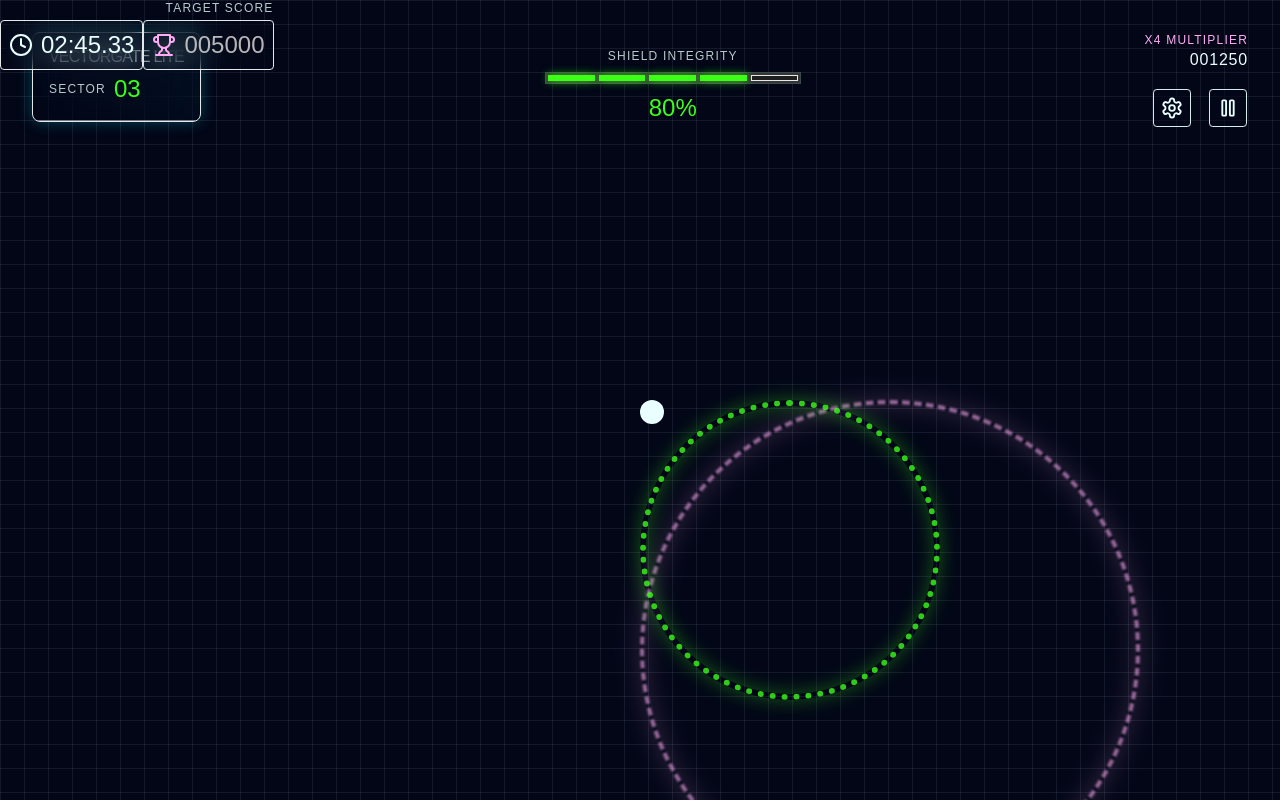
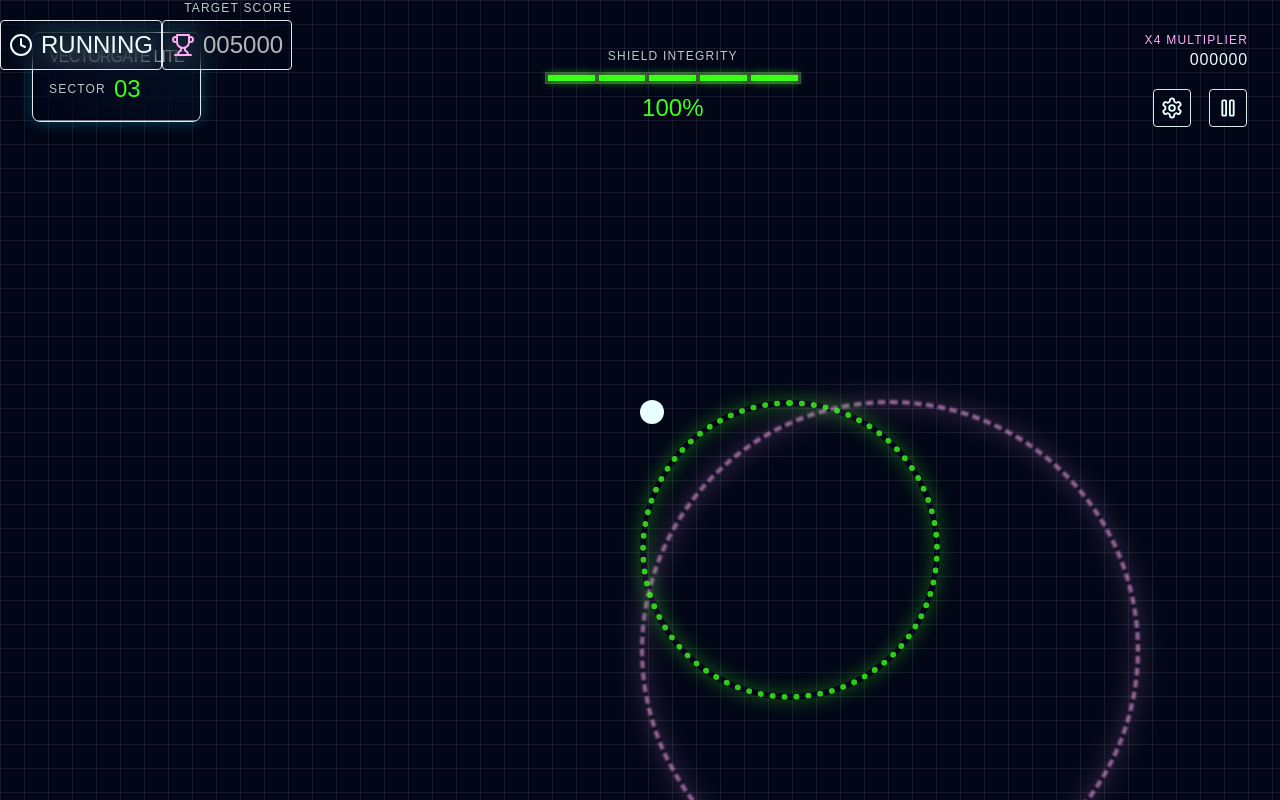
Before and after one commit to hikmetgulsesli/vectorgate-lite-c80952e9, a React (Vite) app: page / in a window 1280 px wide. Built offline with nearby package versions, Linux system fonts and the light colour scheme.

Commit message:
feat: US-002 - VectorGate Lite - Gameplay - VectorGate Lite screen

```diff
--- a/src/App.tsx
+++ b/src/App.tsx
@@ -15,6 +15,9 @@ import {
   savePreferences,
   setHighScore,
 } from "./features/vectorgate-lite/vectorgate-lite.repo";
+import { actStartGame } from "./features/surf-gameplay/act_start_game";
+import { actPauseGame } from "./features/surf-gameplay/act_pause_game";
+import { actRestartGame } from "./features/surf-gameplay/act_restart_game";
 
 function useGlobalApp() {
   const runtime = getOrCreateRuntime();
@@ -43,16 +46,12 @@ export default function App() {
 
   const gameplayActions = {
     "settings-1": () => setScreen("settings"),
-    "pause-esc-2": () => {
-      getOrCreateRuntime().setPaused(!getOrCreateRuntime().state.paused);
-    },
+    "pause-esc-2": () => actPauseGame(),
   };
 
   const settingsActions = {
     "settings-1": () => setScreen("settings"),
-    "pause-2": () => {
-      getOrCreateRuntime().setPaused(!getOrCreateRuntime().state.paused);
-    },
+    "pause-2": () => actPauseGame(),
     "save-preferences-3": () => {
       savePreferences(loadPreferences());
       setScreen("gameplay");
@@ -99,6 +98,8 @@ declare global {
         resume: () => void;
         reset: () => void;
         setScreen: (s: "gameplay" | "settings" | "menu") => void;
+        startGame: () => void;
+        restartGame: () => void;
       };
     };
   }
@@ -118,5 +119,7 @@ window.app = {
       resetRuntime().start();
     },
     setScreen,
+    startGame: actStartGame,
+    restartGame: actRestartGame,
   },
 };
--- /dev/null
+++ b/src/features/surf-gameplay/act_pause_game.ts
@@ -0,0 +1,6 @@
+import { getOrCreateRuntime } from "../vectorgate-lite/vectorgate-lite.store";
+
+export function actPauseGame(): void {
+  const runtime = getOrCreateRuntime();
+  runtime.setPaused(!runtime.state.paused);
+}
--- /dev/null
+++ b/src/features/surf-gameplay/act_restart_game.ts
@@ -0,0 +1,7 @@
+import { getOrCreateRuntime } from "../vectorgate-lite/vectorgate-lite.store";
+
+export function actRestartGame(): void {
+  const runtime = getOrCreateRuntime();
+  runtime.reset();
+  runtime.start();
+}
--- /dev/null
+++ b/src/features/surf-gameplay/act_start_game.ts
@@ -0,0 +1,8 @@
+import { getOrCreateRuntime, setScreen } from "../vectorgate-lite/vectorgate-lite.store";
+
+export function actStartGame(): void {
+  const runtime = getOrCreateRuntime();
+  runtime.reset();
+  runtime.start();
+  setScreen("gameplay");
+}
--- a/src/screens/GameplayVectorgateLite.tsx
+++ b/src/screens/GameplayVectorgateLite.tsx
@@ -19,7 +19,13 @@ export interface GameplayVectorgateLiteProps {
 }
 
 export function GameplayVectorgateLite({ actions, runtime }: GameplayVectorgateLiteProps) {
-  void runtime;
+  const score = runtime?.score ?? 0;
+  const lives = runtime?.lives ?? 3;
+  const energy = runtime?.energy ?? 100;
+  const paused = runtime?.paused ?? false;
+  const shieldPct = Math.max(0, Math.min(100, Math.round((energy / 100) * 100)));
+  const filledSegments = Math.ceil((shieldPct / 100) * 5);
+  const scoreStr = String(score).padStart(6, "0");
   return (
     <>
       {/* Playfield Canvas (Background) */}
@@ -51,21 +57,25 @@ export function GameplayVectorgateLite({ actions, runtime }: GameplayVectorgateL
       <span className="font-label-sm text-label-sm uppercase tracking-widest text-on-surface-variant">Shield Integrity</span>
       <div className="flex gap-1 w-64 h-3 bg-surface-container-highest border border-outline-variant p-[2px]">
       {/* Segmented Health */}
-      <div className="h-full w-1/5 bg-tertiary-container shadow-[0_0_10px_rgba(59,255,23,0.8)]"></div>
-      <div className="h-full w-1/5 bg-tertiary-container shadow-[0_0_10px_rgba(59,255,23,0.8)]"></div>
-      <div className="h-full w-1/5 bg-tertiary-container shadow-[0_0_10px_rgba(59,255,23,0.8)]"></div>
-      <div className="h-full w-1/5 bg-tertiary-container shadow-[0_0_10px_rgba(59,255,23,0.8)]"></div>
-      {/* Empty Segment */}
-      <div className="h-full w-1/5 bg-surface-container border border-outline-variant/30"></div>
+      {Array.from({ length: 5 }).map((_, i) => (
+        <div
+          key={i}
+          className={`h-full w-1/5 ${
+            i < filledSegments
+              ? "bg-tertiary-container shadow-[0_0_10px_rgba(59,255,23,0.8)]"
+              : "bg-surface-container border border-outline-variant/30"
+          }`}
+        />
+      ))}
       </div>
-      <span className="font-headline-md text-headline-md text-tertiary-container neon-glow-tertiary">80%</span>
+      <span className="font-headline-md text-headline-md text-tertiary-container neon-glow-tertiary">{shieldPct}%</span>
       </div>
       {/* Right HUD: Score & Actions */}
       <div className="flex flex-col items-end gap-4 pointer-events-auto">
       {/* Score Multiplier & Score */}
       <div className="flex flex-col items-end score-active">
       <span className="font-label-sm text-label-sm uppercase tracking-widest text-secondary neon-glow-secondary">x4 Multiplier</span>
-      <span className="font-display-xl text-display-xl text-primary neon-glow-primary tabular-nums tracking-wider">001250</span>
+      <span className="font-display-xl text-display-xl text-primary neon-glow-primary tabular-nums tracking-wider">{scoreStr}</span>
       </div>
       {/* Trailing Icons (Shared Component Logic) */}
       <div className="flex gap-4">
@@ -86,7 +96,7 @@ export function GameplayVectorgateLite({ actions, runtime }: GameplayVectorgateL
       {/* Left: Session Time */}
       <div className="flex items-center gap-2 bg-surface/40 backdrop-blur-md border border-primary/30 p-2 rounded pointer-events-auto scanline">
       <Clock className="text-primary text-sm" aria-hidden={true} focusable="false" />
-      <span className="font-headline-md text-headline-md text-primary neon-glow-primary text-lg tabular-nums">02:45.33</span>
+      <span className="font-headline-md text-headline-md text-primary neon-glow-primary text-lg tabular-nums">{paused ? "PAUSED" : "RUNNING"}</span>
       </div>
       {/* Right: High Score */}
       <div className="flex flex-col items-end pointer-events-auto">
```
